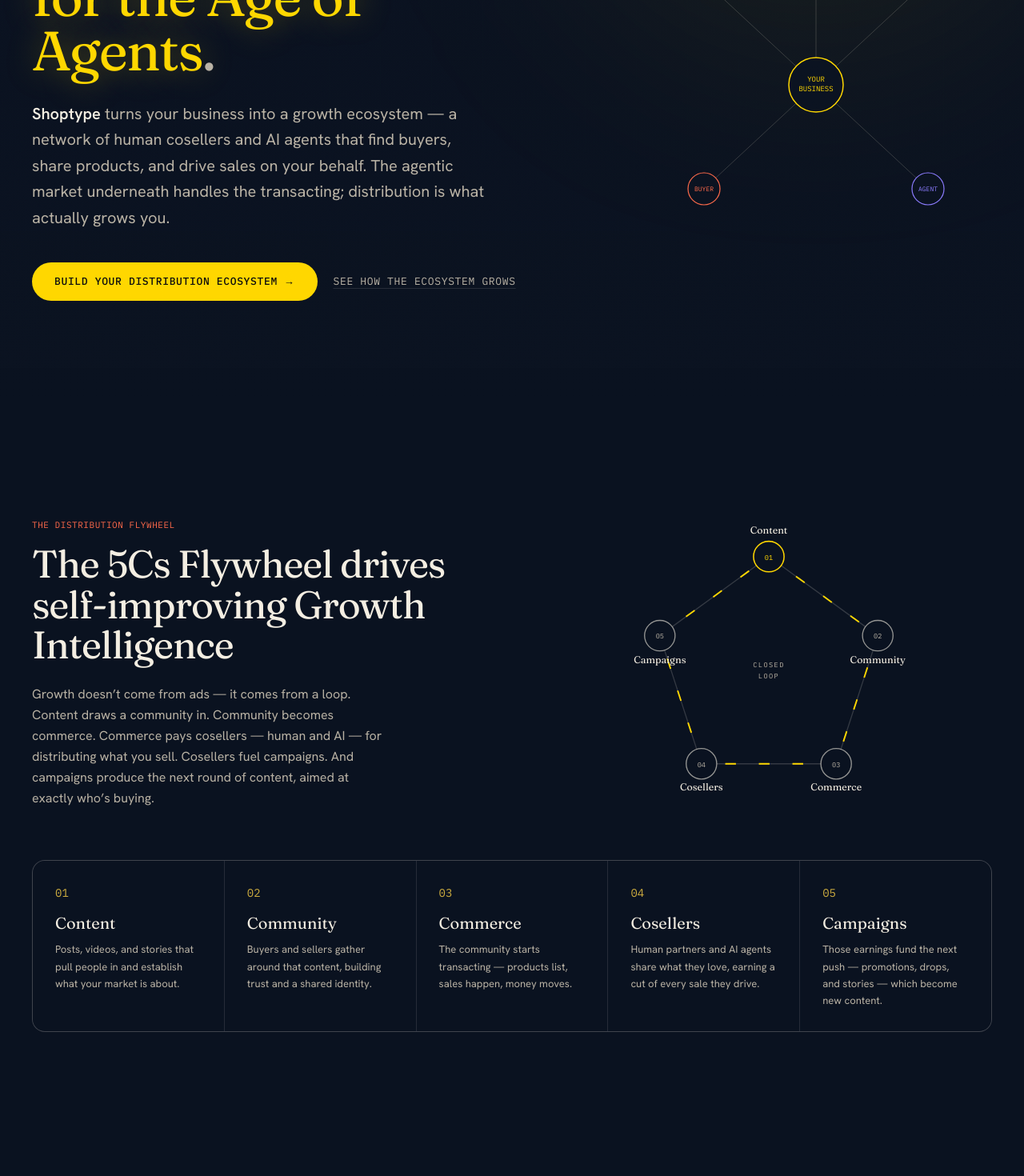
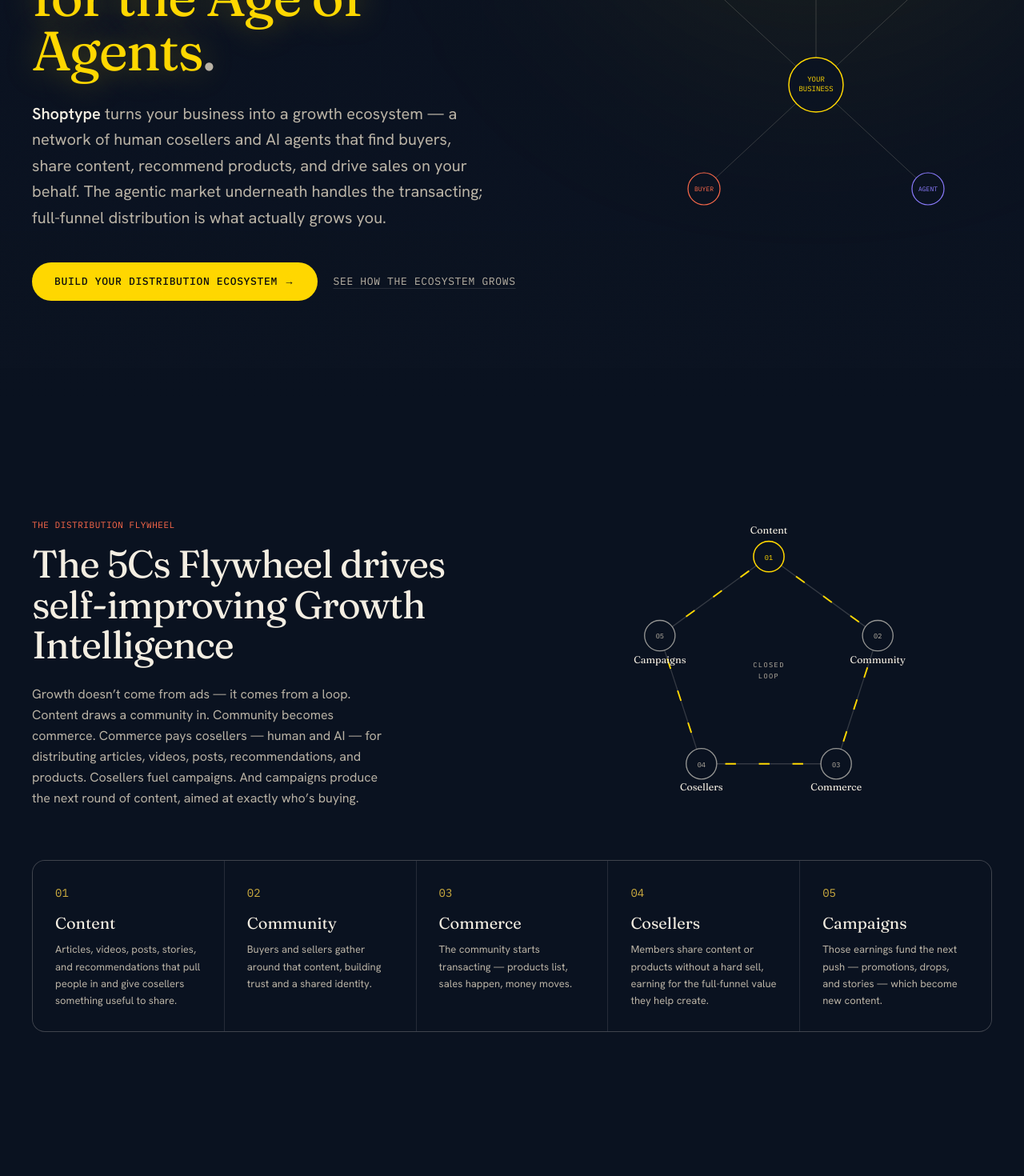
Before and after one commit to amitrathore/shoptype-web, a Next.js app: page / in a window 1280 px wide. Shown: the part 340-1810 px from the top of the page at 80% size. Built offline with nearby package versions, Linux system fonts and the light colour scheme.

Commit message:
Clarify native coselling support

```diff
--- a/src/app/layout.tsx
+++ b/src/app/layout.tsx
@@ -21,7 +21,7 @@
 
 const title = "Shoptype — Growth for the Age of AI";
 const description =
-  "Shoptype turns any business into a growth ecosystem — a network of human cosellers and AI agents that find buyers, share products, and drive sales for you.";
+  "Shoptype turns any business into a growth ecosystem — a network of human cosellers and AI agents that find buyers, share content, recommend products, and drive sales for you.";
 
 export const metadata: Metadata = {
   metadataBase: new URL("https://shoptype.com"),
--- a/src/components/CommerceOfAgents.tsx
+++ b/src/components/CommerceOfAgents.tsx
@@ -1,9 +1,30 @@
 const roles = [
   "SELLERS EARN",
+  "CONTENT SHARES EARN",
   "BUYERS WHO SHARE EARN",
   "REFERRERS EARN",
-  "EVERY SHARE IS TRACKED",
+  "FULL-FUNNEL ATTRIBUTION",
+  "NO LAST-CLICK PRESSURE",
   "EVERY PAYOUT IS AUTOMATIC",
+];
+
+const cosellingPoints = [
+  {
+    label: "Share content, not just products",
+    body: "Articles, videos, posts, stories, recommendations, and product pages can all become tracked growth surfaces.",
+  },
+  {
+    label: "Full-funnel attribution",
+    body: "Cosellers can get credit for awareness, education, engagement, and close — not only the final click.",
+  },
+  {
+    label: "#noselling by design",
+    body: "People can share what is useful without the high-pressure tactics that last-click affiliate programs create.",
+  },
+  {
+    label: "Native rewards",
+    body: "The Commerce of Agents Protocol handles contribution tracking and automatic payouts inside the market.",
+  },
 ];
 
 export default function CommerceOfAgents() {
@@ -24,8 +45,9 @@
           </div>
           <div className="max-w-sm">
             <p className="font-body text-[15px] leading-relaxed text-cream-dim">
-              Every seller, coseller, and referrer earns automatically —
-              you don&rsquo;t configure any of it. It&rsquo;s just how
+              Every seller, coseller, and referrer earns automatically.
+              Cosellers can share useful content, not just product links,
+              and still receive full-funnel attribution. It&rsquo;s just how
               Shoptype works.
             </p>
             <a
@@ -38,6 +60,19 @@
               <span aria-hidden>&rarr;</span>
             </a>
           </div>
+        </div>
+
+        <div className="mt-12 grid grid-cols-1 gap-px overflow-hidden rounded-2xl border border-line bg-line sm:grid-cols-2 lg:grid-cols-4">
+          {cosellingPoints.map((point) => (
+            <div key={point.label} className="bg-canvas p-6">
+              <h3 className="font-mono text-[11px] uppercase tracking-wider text-lime">
+                {point.label}
+              </h3>
+              <p className="mt-3 font-body text-[13px] leading-relaxed text-cream-dim">
+                {point.body}
+              </p>
+            </div>
+          ))}
         </div>
       </div>
 
--- a/src/components/FiveCs.tsx
+++ b/src/components/FiveCs.tsx
@@ -2,7 +2,7 @@
   {
     n: "01",
     name: "Content",
-    body: "Posts, videos, and stories that pull people in and establish what your market is about.",
+    body: "Articles, videos, posts, stories, and recommendations that pull people in and give cosellers something useful to share.",
   },
   {
     n: "02",
@@ -17,7 +17,7 @@
   {
     n: "04",
     name: "Cosellers",
-    body: "Human partners and AI agents share what they love, earning a cut of every sale they drive.",
+    body: "Members share content or products without a hard sell, earning for the full-funnel value they help create.",
   },
   {
     n: "05",
@@ -104,9 +104,9 @@
               Growth doesn&rsquo;t come from ads — it comes from a loop.
               Content draws a community in. Community becomes commerce.
               Commerce pays cosellers — human and AI — for distributing
-              what you sell. Cosellers fuel campaigns. And campaigns
-              produce the next round of content, aimed at exactly
-              who&rsquo;s buying.
+              articles, videos, posts, recommendations, and products.
+              Cosellers fuel campaigns. And campaigns produce the next
+              round of content, aimed at exactly who&rsquo;s buying.
             </p>
           </div>
 
--- a/src/components/Hero.tsx
+++ b/src/components/Hero.tsx
@@ -89,10 +89,10 @@
           <p className="mt-7 max-w-xl font-body text-lg leading-relaxed text-cream-dim md:text-xl">
             <strong className="font-semibold text-cream">Shoptype</strong>{" "}
             turns your business into a growth ecosystem — a network of
-            human cosellers and AI agents that find buyers, share products,
-            and drive sales on your behalf. The agentic market underneath
-            handles the transacting; distribution is what actually grows
-            you.
+            human cosellers and AI agents that find buyers, share content,
+            recommend products, and drive sales on your behalf. The agentic
+            market underneath handles the transacting; full-funnel
+            distribution is what actually grows you.
           </p>
 
           <div className="mt-10 flex flex-wrap items-center gap-5">
--- a/src/components/HowItWorks.tsx
+++ b/src/components/HowItWorks.tsx
@@ -12,7 +12,7 @@
   {
     n: "03",
     title: "Let humans and AI agents distribute for you.",
-    body: "Every product is shareable, by a person or surfaced by an AI agent shopping on a buyer's behalf. Every share that leads to a sale earns a cut, automatically.",
+    body: "Every article, video, post, story, recommendation, and product is shareable by a person or surfaced by an AI agent. Every contribution can earn attribution when it helps move a buyer forward.",
   },
   {
     n: "04",
```
